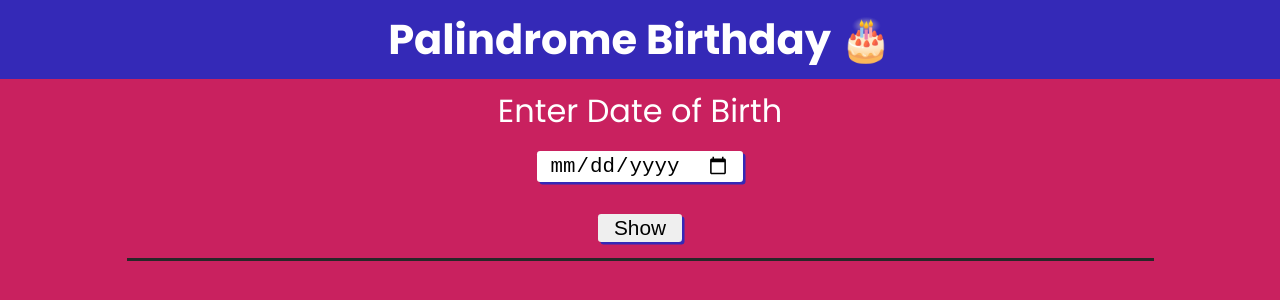
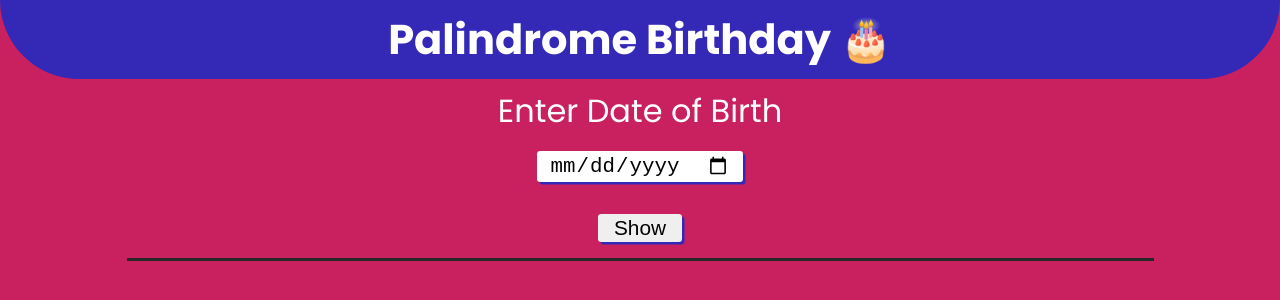
Before and after one commit to JatinSingh08/Mark13-Palindrome-Brithday, a plain HTML site: page index.html in a window 1280 px wide. Drawn offline with Linux system fonts and the light colour scheme.

Commit message:
updated css

```diff
--- a/styles.css
+++ b/styles.css
@@ -29,6 +29,8 @@ a {
   background-color: var(--primary-color);
   margin-bottom: 0.5rem;
   padding: 0.5rem;
+  border-bottom-left-radius: 9rem;
+  border-bottom-right-radius: 9rem;
 }
 .heading a {
   font-size: 2.6rem;
```
